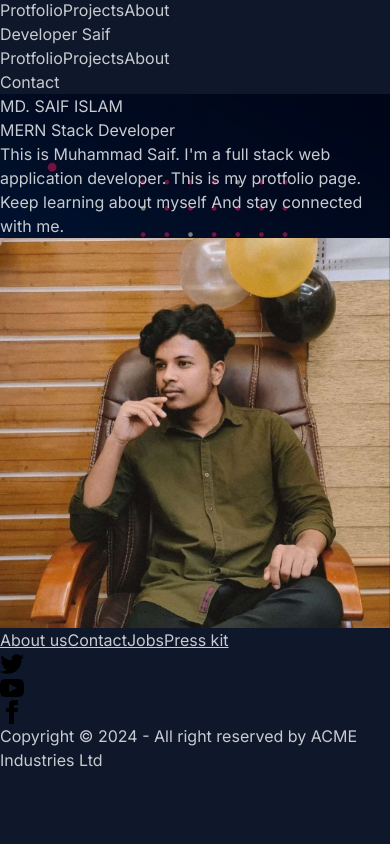
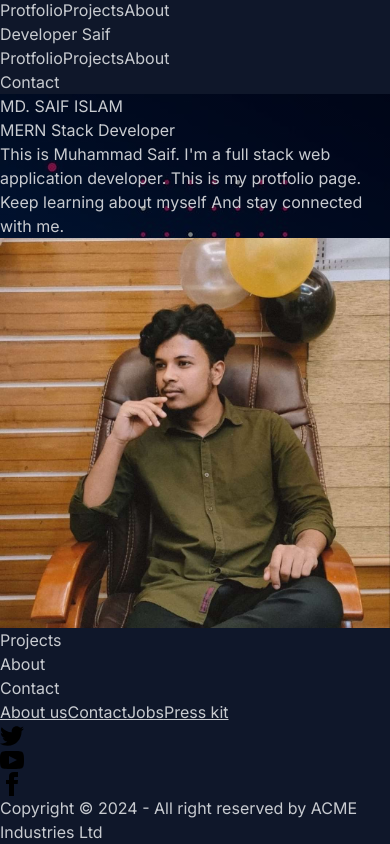
Before and after one commit to muhammadsaif7717/developer-saif, a Next.js app: page / in a window 390 px wide. Shown: the part 392-1236 px from the top of the page. Before the commit the page ends 1164 px from the top, so only its background shows below. Built offline with nearby package versions, Linux system fonts and the light colour scheme.

Commit message:
Sections Added

```diff
--- /dev/null
+++ b/public/index.html
@@ -0,0 +1,89 @@
+<!DOCTYPE html>
+<html>
+  <head>
+    <meta charset="utf-8">
+    <meta name="viewport" content="width=device-width, initial-scale=1">
+    <title>Welcome to Firebase Hosting</title>
+
+    <!-- update the version number as needed -->
+    <script defer src="/__/firebase/10.12.2/firebase-app-compat.js"></script>
+    <!-- include only the Firebase features as you need -->
+    <script defer src="/__/firebase/10.12.2/firebase-auth-compat.js"></script>
+    <script defer src="/__/firebase/10.12.2/firebase-database-compat.js"></script>
+    <script defer src="/__/firebase/10.12.2/firebase-firestore-compat.js"></script>
+    <script defer src="/__/firebase/10.12.2/firebase-functions-compat.js"></script>
+    <script defer src="/__/firebase/10.12.2/firebase-messaging-compat.js"></script>
+    <script defer src="/__/firebase/10.12.2/firebase-storage-compat.js"></script>
+    <script defer src="/__/firebase/10.12.2/firebase-analytics-compat.js"></script>
+    <script defer src="/__/firebase/10.12.2/firebase-remote-config-compat.js"></script>
+    <script defer src="/__/firebase/10.12.2/firebase-performance-compat.js"></script>
+    <!--
+      initialize the SDK after all desired features are loaded, set useEmulator to false
+      to avoid connecting the SDK to running emulators.
+    -->
+    <script defer src="/__/firebase/init.js?useEmulator=true"></script>
+
+    <style media="screen">
+      body { background: #ECEFF1; color: rgba(0,0,0,0.87); font-family: Roboto, Helvetica, Arial, sans-serif; margin: 0; padding: 0; }
+      #message { background: white; max-width: 360px; margin: 100px auto 16px; padding: 32px 24px; border-radius: 3px; }
+      #message h2 { color: #ffa100; font-weight: bold; font-size: 16px; margin: 0 0 8px; }
+      #message h1 { font-size: 22px; font-weight: 300; color: rgba(0,0,0,0.6); margin: 0 0 16px;}
+      #message p { line-height: 140%; margin: 16px 0 24px; font-size: 14px; }
+      #message a { display: block; text-align: center; background: #039be5; text-transform: uppercase; text-decoration: none; color: white; padding: 16px; border-radius: 4px; }
+      #message, #message a { box-shadow: 0 1px 3px rgba(0,0,0,0.12), 0 1px 2px rgba(0,0,0,0.24); }
+      #load { color: rgba(0,0,0,0.4); text-align: center; font-size: 13px; }
+      @media (max-width: 600px) {
+        body, #message { margin-top: 0; background: white; box-shadow: none; }
+        body { border-top: 16px solid #ffa100; }
+      }
+    </style>
+  </head>
+  <body>
+    <div id="message">
+      <h2>Welcome</h2>
+      <h1>Firebase Hosting Setup Complete</h1>
+      <p>You're seeing this because you've successfully setup Firebase Hosting. Now it's time to go build something extraordinary!</p>
+      <a target="_blank" href="https://firebase.google.com/docs/hosting/">Open Hosting Documentation</a>
+    </div>
+    <p id="load">Firebase SDK Loading&hellip;</p>
+
+    <script>
+      document.addEventListener('DOMContentLoaded', function() {
+        const loadEl = document.querySelector('#load');
+        // // 🔥🔥🔥🔥🔥🔥🔥🔥🔥🔥🔥🔥🔥🔥🔥🔥🔥🔥🔥🔥🔥🔥🔥🔥🔥🔥🔥🔥🔥🔥🔥
+        // // The Firebase SDK is initialized and available here!
+        //
+        // firebase.auth().onAuthStateChanged(user => { });
+        // firebase.database().ref('/path/to/ref').on('value', snapshot => { });
+        // firebase.firestore().doc('/foo/bar').get().then(() => { });
+        // firebase.functions().httpsCallable('yourFunction')().then(() => { });
+        // firebase.messaging().requestPermission().then(() => { });
+        // firebase.storage().ref('/path/to/ref').getDownloadURL().then(() => { });
+        // firebase.analytics(); // call to activate
+        // firebase.analytics().logEvent('tutorial_completed');
+        // firebase.performance(); // call to activate
+        //
+        // // 🔥🔥🔥🔥🔥🔥🔥🔥🔥🔥🔥🔥🔥🔥🔥🔥🔥🔥🔥🔥🔥🔥🔥🔥🔥🔥🔥🔥🔥🔥🔥
+
+        try {
+          let app = firebase.app();
+          let features = [
+            'auth',
+            'database',
+            'firestore',
+            'functions',
+            'messaging',
+            'storage',
+            'analytics',
+            'remoteConfig',
+            'performance',
+          ].filter(feature => typeof app[feature] === 'function');
+          loadEl.textContent = `Firebase SDK loaded with ${features.join(', ')}`;
+        } catch (e) {
+          console.error(e);
+          loadEl.textContent = 'Error loading the Firebase SDK, check the console.';
+        }
+      });
+    </script>
+  </body>
+</html>
--- /dev/null
+++ b/src/Components/About/About.jsx
@@ -0,0 +1,11 @@
+import React from 'react';
+
+const About = () => {
+    return (
+        <div id='about'>
+            About
+        </div>
+    );
+};
+
+export default About;
--- a/src/Components/Banner/Banner.jsx
+++ b/src/Components/Banner/Banner.jsx
@@ -3,7 +3,7 @@ import React from 'react';
 
 const Banner = () => {
     return (
-        <div className="h-[100vh] background bg-center bg-no-repeat bg-cover">
+        <div id='protfolio' className="h-[100vh] background bg-center bg-no-repeat bg-cover">
       <div className="flex justify-center lg:justify-between items-center gap-5 flex-col-reverse lg:flex-row pt-20 h-full p-10">
         <div className="space-y-3">
           <h2 className="text-xl text-center lg:text-start">MD. SAIF ISLAM</h2>
--- /dev/null
+++ b/src/Components/Contact/Contact.jsx
@@ -0,0 +1,11 @@
+import React from 'react';
+
+const Contact = () => {
+    return (
+        <div id='contact'>
+            Contact
+        </div>
+    );
+};
+
+export default Contact;
--- a/src/Components/NavBar/NavBar.jsx
+++ b/src/Components/NavBar/NavBar.jsx
@@ -3,9 +3,9 @@ import React from 'react';
 
 const NavBar = () => {
     const links = <div className='flex flex-col lg:flex-row gap-5'>
-        <Link href={`/#`}>Protfolio</Link>
-        <Link href={`/#`}>Projects</Link>
-        <Link href={`/#`}>About</Link>
+        <Link href={`#protfolio`}>Protfolio</Link>
+        <Link href={`#projects`}>Projects</Link>
+        <Link href={`#about`}>About</Link>
     </div>
     return (
         <div className='fixed w-full'>
@@ -27,7 +27,7 @@ const NavBar = () => {
                     </ul>
                 </div>
                 <div className="navbar-end">
-                    <a className="btn btn-primary text-white rounded-full bg-orange-500 border-none" href='#'>Contact</a>
+                    <a className="btn btn-primary text-white rounded-full bg-orange-500 border-none" href='#contact'>Contact</a>
                 </div>
             </div>
         </div>
--- /dev/null
+++ b/src/Components/Projects/Projects.jsx
@@ -0,0 +1,11 @@
+import React from 'react';
+
+const Projects = () => {
+    return (
+        <div id='projects'>
+            Projects
+        </div>
+    );
+};
+
+export default Projects;
--- a/src/app/layout.js
+++ b/src/app/layout.js
@@ -3,6 +3,9 @@ import "./globals.css";
 import Footer from "@/Components/Footer/Footer";
 import Banner from "@/Components/Banner/Banner";
 import NavBar from "@/Components/NavBar/NavBar";
+import Contact from "@/Components/Contact/Contact";
+import Projects from "@/Components/Projects/Projects";
+import About from "@/Components/About/About";
 
 const inter = Inter({ subsets: ["latin"] });
 
@@ -20,6 +23,9 @@ export default function RootLayout({ children }) {
       <body className={`${inter.className} min-h-screen`}>
         <NavBar></NavBar>
         <Banner></Banner>
+        <Projects></Projects>
+        <About></About>
+        <Contact></Contact>
         {children}
         <Footer></Footer>
       </body>
--- a/src/app/page.js
+++ b/src/app/page.js
@@ -1,4 +1,4 @@
-
+export const dynamic='force-dynamic'
 
 export default function Home() {
   return (
```
Also changed, not shown: firebase.json (added), 2 other files (tests, documents, lock files or other folders).
